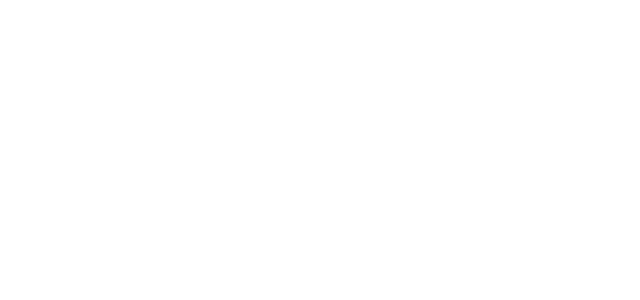
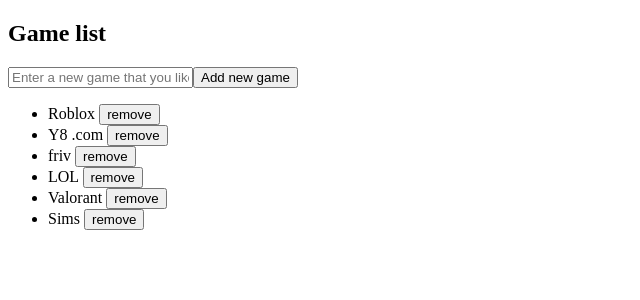
Before and after one commit to Koronuma4Dev/LatestAngularComponents, an Angular app: page /gamelist in a window 1280 px wide. Before the commit this address led to /. Shown: the top 300 px of the page, without its empty margins (0-640 px from the left). Built offline with nearby package versions, Linux system fonts and the light colour scheme.

Commit message:
Gamelist added

```diff
--- a/src/app/app-routing.module.ts
+++ b/src/app/app-routing.module.ts
@@ -17,8 +17,7 @@ import { AnimallistComponent } from './component/animallist/animallist.component
 import { ToollistComponent } from './component/toollist/toollist.component';
 import { LanguagelistComponent } from './component/languagelist/languagelist.component';
 import { CountrylistComponent } from './component/countrylist/countrylist.component';
-
-
+import { GamelistComponent } from './component/gamelist/gamelist.component';
 
 
 
@@ -41,6 +40,7 @@ const routes: Routes = [
   {path: 'toollist', component:ToollistComponent},
   {path: 'languagelist', component:LanguagelistComponent},
   {path: 'countrylist', component:CountrylistComponent},
+  {path: 'gamelist', component:GamelistComponent},
 
 
 
--- a/src/app/app.module.ts
+++ b/src/app/app.module.ts
@@ -21,6 +21,8 @@ import { AnimallistComponent } from './component/animallist/animallist.component
 import { ToollistComponent } from './component/toollist/toollist.component';
 import { LanguagelistComponent } from './component/languagelist/languagelist.component';
 import { CountrylistComponent } from './component/countrylist/countrylist.component';
+import { GamelistComponent } from './component/gamelist/gamelist.component';
+
 
 @NgModule({
   declarations: [
@@ -43,7 +45,9 @@ import { CountrylistComponent } from './component/countrylist/countrylist.compon
       AnimallistComponent,
       ToollistComponent,
       LanguagelistComponent,
-      CountrylistComponent
+      CountrylistComponent,
+      GamelistComponent,
+
   ],
   imports: [
     BrowserModule,
--- /dev/null
+++ b/src/app/component/gamelist/gamelist.component.html
@@ -0,0 +1,13 @@
+<h2>Game list</h2>
+<div class="Input-container">
+    <input type="text" #gameInput placeholder="Enter a new game that you liked">
+
+    <button (click)="addGame(gameInput)">Add new game</button>
+</div>
+<ul>
+    <li *ngFor="let game of gamelist; let i = index">
+  {{ game }}
+
+  <button (click)="removeGame(i)">remove</button>
+    </li>
+</ul>
--- /dev/null
+++ b/src/app/component/gamelist/gamelist.component.ts
@@ -0,0 +1,22 @@
+import { Component } from '@angular/core';
+
+@Component({
+  selector: 'app-gamelist',
+  templateUrl: './gamelist.component.html',
+  styleUrl: './gamelist.component.css'
+})
+export class GamelistComponent {
+
+  gamelist:string [] = ['Roblox', 'Y8 .com', "friv", 'LOL', 'Valorant', 'Sims'];
+
+  addGame(gameInput: HTMLInputElement){
+    const game = gameInput.value.trim();
+    if (game){
+      this.gamelist.push(game);
+      gameInput.value='';
+    }
+  }
+  removeGame(index: number){
+    this.gamelist.splice(index, 1);
+  }
+}
--- a/src/app/component/movielist/movielist.component.html
+++ b/src/app/component/movielist/movielist.component.html
@@ -1,3 +1,4 @@
+
 <h1>Movie List</h1>
 
 <div class="input-container">
--- a/src/app/component/navigate/navigate.component.html
+++ b/src/app/component/navigate/navigate.component.html
@@ -18,8 +18,8 @@
 <button><a  routerLink ='/animallist'>Animal list</a></button>
 <button><a  routerLink ='/toollist'>Tool list</a></button>
 <button><a  routerLink ='/languagelist'>Language list</a></button>
-<button><a  routerLink ='/'>Game list</a></button>
-<button><a  routerLink ='/'>Software list</a></button>
+<button><a  routerLink ='/gamelist'>Game list</a></button>
+<button><a  routerLink ='/softwarelist'>Software list</a></button>
 <button><a  routerLink ='/'>Contact list</a></button>
 <button><a  routerLink ='/'>Music list</a></button>
 <button><a  routerLink ='/'>Food menu list</a></button>
```
Also changed, not shown: src/app/component/gamelist/gamelist.component.css (added), 1 other file (tests, documents, lock files or other folders).
